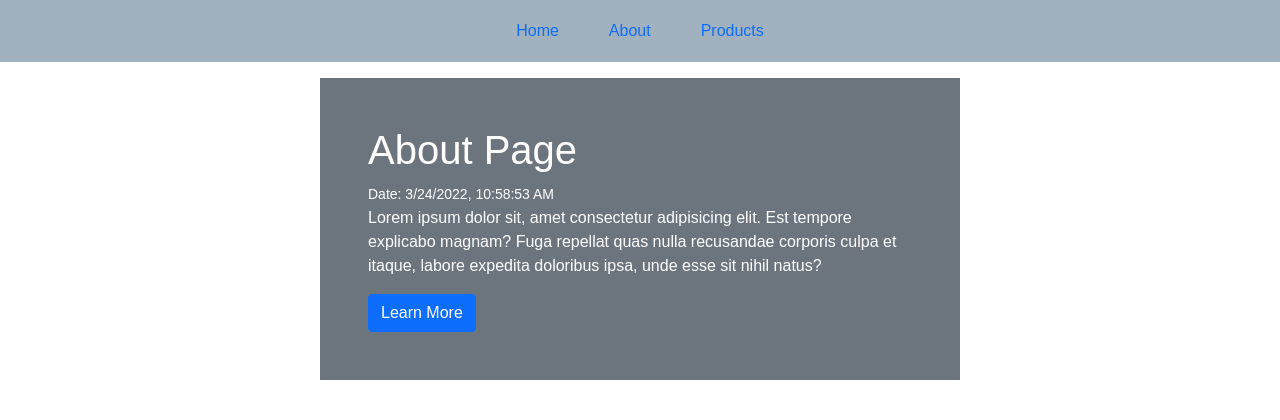
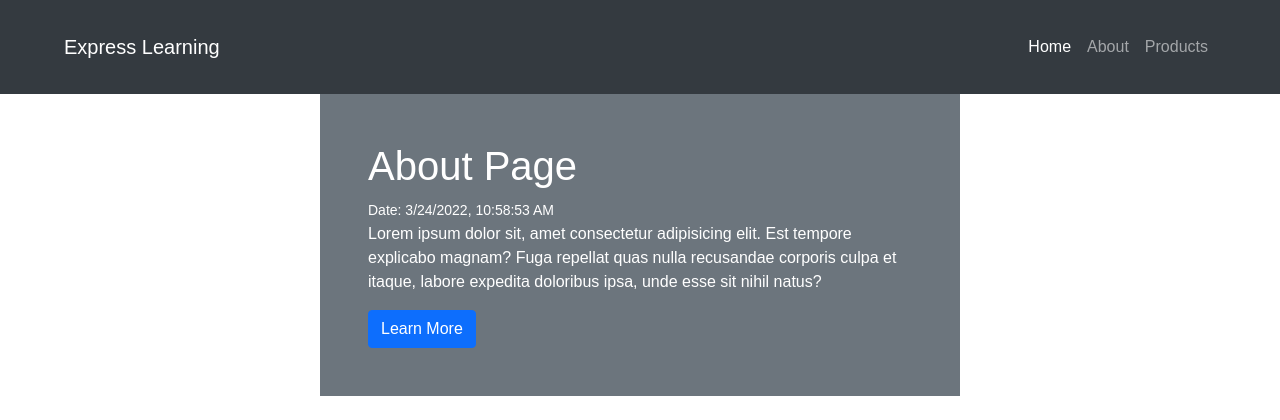
Before and after one commit to afmssrahi/express-learning, a Node server app: page /about in a window 1280 px wide. Shown: the top 420 px of the page. Run offline with Node 20, Linux system fonts and the light colour scheme.

Commit message:
know about partials of ejs

```diff
--- a/views/pages/about.ejs
+++ b/views/pages/about.ejs
@@ -1,34 +1,10 @@
 <!DOCTYPE html>
 <html lang="en">
 
-<head>
-    <meta charset="UTF-8">
-    <meta name="viewport" content="width=device-width, initial-scale=1.0">
-    <title>Bootstrap Site</title>
-    <link rel="stylesheet" href="https://stackpath.bootstrapcdn.com/bootstrap/5.0.0-alpha1/css/bootstrap.min.css"
-        integrity="sha384-r4NyP46KrjDleawBgD5tp8Y7UzmLA05oM1iAEQ17CSuDqnUK2+k9luXQOfXJCJ4I" crossorigin="anonymous">
-    <script src="https://cdn.jsdelivr.net/npm/popper.js@1.16.0/dist/umd/popper.min.js"
-        integrity="sha384-Q6E9RHvbIyZFJoft+2mJbHaEWldlvI9IOYy5n3zV9zzTtmI3UksdQRVvoxMfooAo" crossorigin="anonymous">
-    </script>
-    <script src="https://stackpath.bootstrapcdn.com/bootstrap/5.0.0-alpha1/js/bootstrap.min.js"
-        integrity="sha384-oesi62hOLfzrys4LxRF63OJCXdXDipiYWBnvTl9Y9/TRlw5xlKIEHpNyvvDShgf/" crossorigin="anonymous">
-    </script>
-
-
-    <!-- Main style -->
-    <link rel="stylesheet" href="/style.css">
-</head>
+<%- include('../partials/head.ejs') %>
 
 <body>
-    <header>
-        <nav>
-            <ul>
-                <li><a href="/">Home</a></li>
-                <li><a href="/about">About</a></li>
-                <li><a href="/products">Products</a></li>
-            </ul>
-        </nav>
-    </header>
+    <%- include('../partials/header.ejs') %>
 
     <div class="container bg-secondary text-white p-5">
         <h1>About Page </h1>
--- /dev/null
+++ b/views/partials/head.ejs
@@ -0,0 +1,17 @@
+<head>
+    <meta charset="UTF-8">
+    <meta name="viewport" content="width=device-width, initial-scale=1.0">
+    <title>Bootstrap Site</title>
+    <link rel="stylesheet" href="https://stackpath.bootstrapcdn.com/bootstrap/5.0.0-alpha1/css/bootstrap.min.css"
+        integrity="sha384-r4NyP46KrjDleawBgD5tp8Y7UzmLA05oM1iAEQ17CSuDqnUK2+k9luXQOfXJCJ4I" crossorigin="anonymous">
+    <script src="https://cdn.jsdelivr.net/npm/popper.js@1.16.0/dist/umd/popper.min.js"
+        integrity="sha384-Q6E9RHvbIyZFJoft+2mJbHaEWldlvI9IOYy5n3zV9zzTtmI3UksdQRVvoxMfooAo" crossorigin="anonymous">
+    </script>
+    <script src="https://stackpath.bootstrapcdn.com/bootstrap/5.0.0-alpha1/js/bootstrap.min.js"
+        integrity="sha384-oesi62hOLfzrys4LxRF63OJCXdXDipiYWBnvTl9Y9/TRlw5xlKIEHpNyvvDShgf/" crossorigin="anonymous">
+    </script>
+
+
+    <!-- Main style -->
+    <link rel="stylesheet" href="/style.css">
+</head>
--- /dev/null
+++ b/views/partials/header.ejs
@@ -0,0 +1,24 @@
+<header>
+    <nav class="navbar navbar-expand-lg navbar-dark bg-dark px-5">
+        <div class="container-fluid">
+            <a class="navbar-brand" href="/">Express Learning</a>
+            <button class="navbar-toggler" type="button" data-bs-toggle="collapse" data-bs-target="#navbarNav"
+                aria-controls="navbarNav" aria-expanded="false" aria-label="Toggle navigation">
+                <span class="navbar-toggler-icon"></span>
+            </button>
+            <div class="collapse navbar-collapse justify-content-end" id="navbarNav">
+                <ul class="navbar-nav">
+                    <li class="nav-item">
+                        <a class="nav-link active" aria-current="page" href="/">Home</a>
+                    </li>
+                    <li class="nav-item">
+                        <a class="nav-link" href="/about">About</a>
+                    </li>
+                    <li class="nav-item">
+                        <a class="nav-link" href="/products">Products</a>
+                    </li>
+                </ul>
+            </div>
+        </div>
+    </nav>
+</header>
```
Also changed, not shown: views/pages/home.ejs (+2 -26 lines), views/pages/products.ejs (+2 -26 lines).
